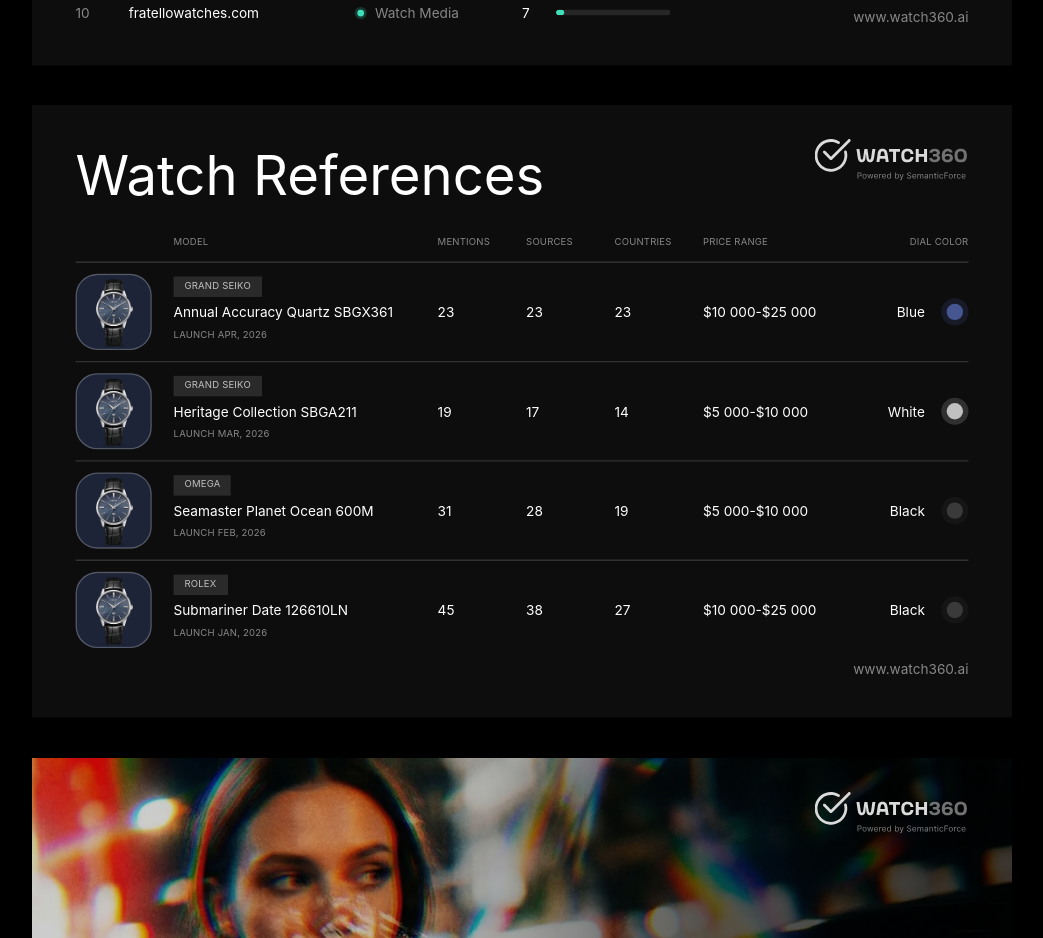
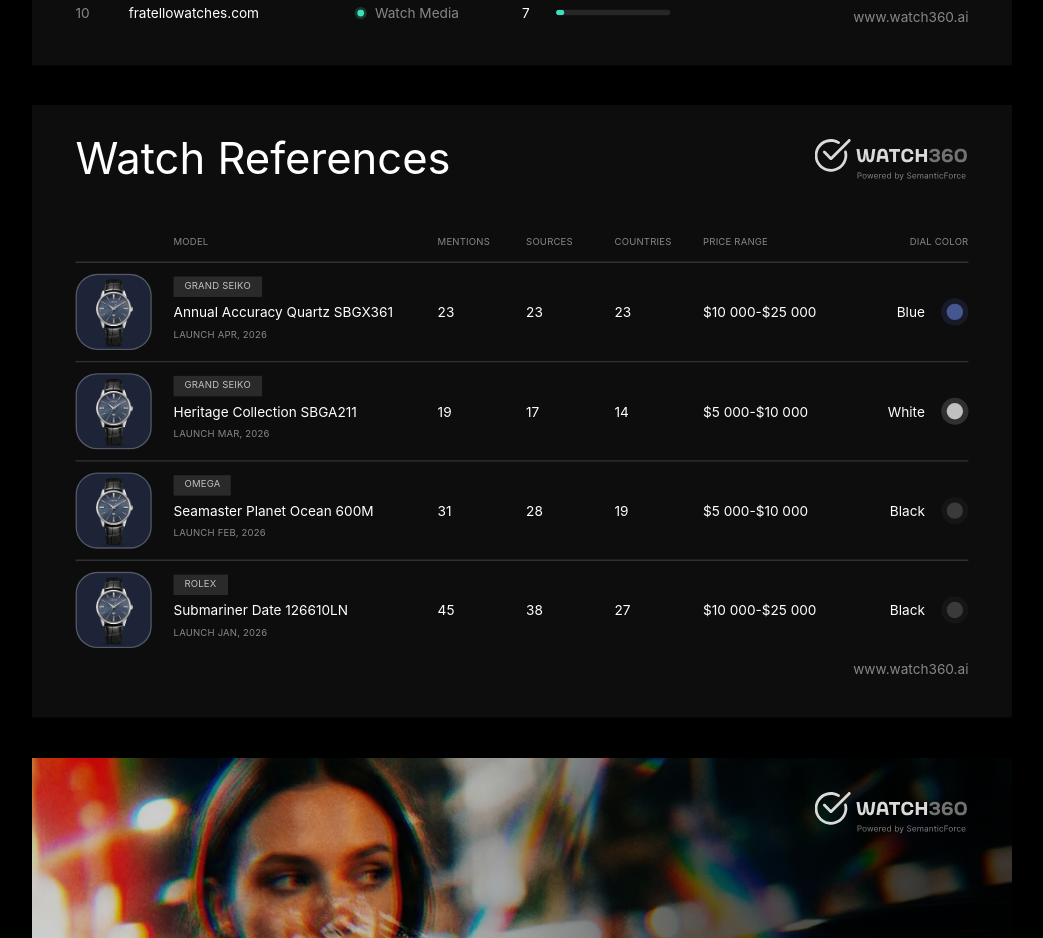
Before and after one commit to chife-mod/Watch360-PDF-Reports, a React (Vite) app: page / in a window 1280 px wide. Shown: the part 1280-2218 px from the top of the page, without its empty margins (118-1161 px from the left). Built offline with nearby package versions, Linux system fonts and the light colour scheme; a web font is replaced by a local one.

Commit message:
feat: WatchReferencesSlide — title 40→32px, top 32→24 (matches TableSlide)

```diff
--- a/src/components/slides/WatchReferencesSlide.tsx
+++ b/src/components/slides/WatchReferencesSlide.tsx
@@ -58,11 +58,11 @@
       <div
         style={{
           position: 'absolute',
-          top: 32,
+          top: 24,
           left: 32,
           width: 437,
           fontFamily: 'Inter, sans-serif',
-          fontSize: 40,
+          fontSize: 32,
           fontWeight: 400,
           lineHeight: 1,
           color: 'white',
```
